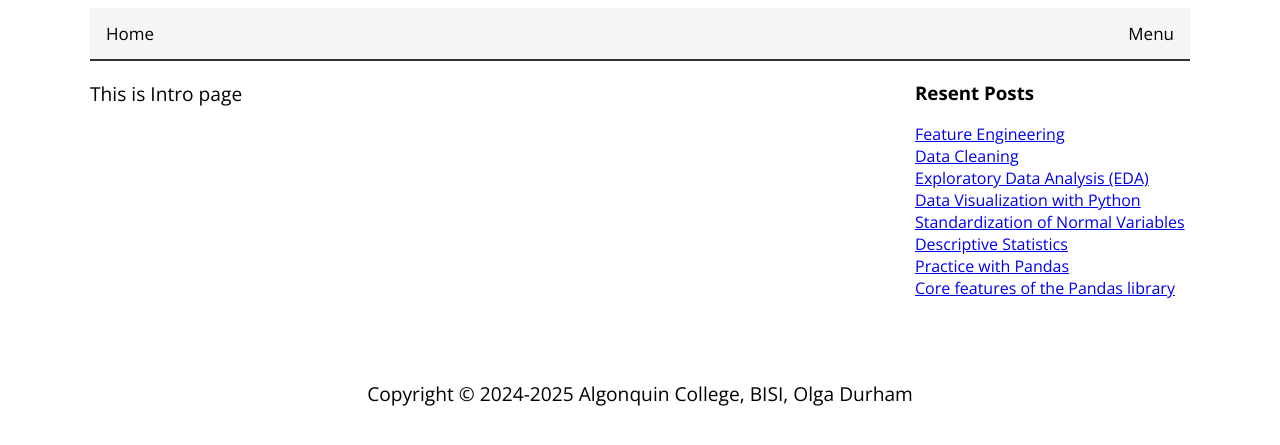
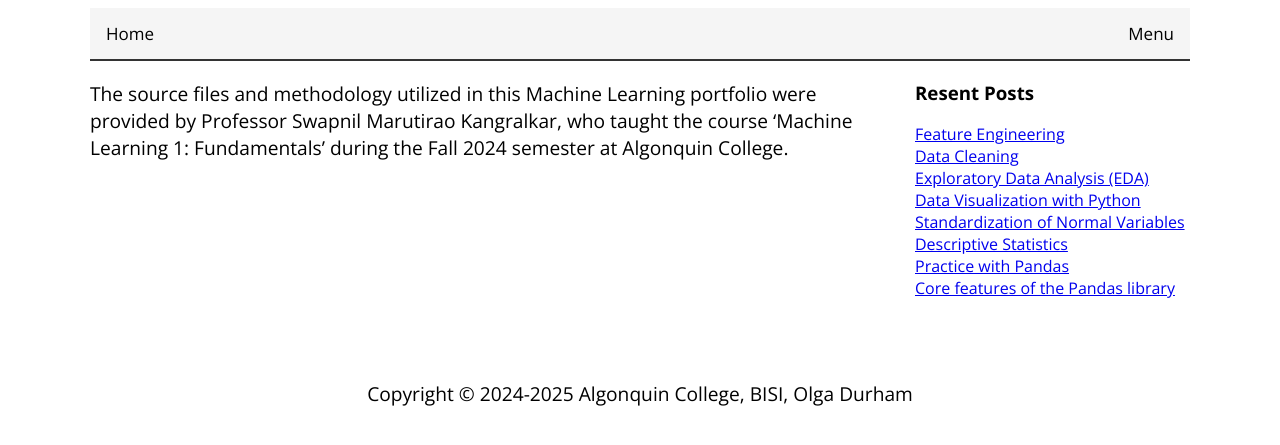
Before and after one commit to shap0011/ml_portfolio, a Jekyll site: the page built from intro.md, in a window 1280 px wide. Shown: the top 445 px of the page. Built offline with Jekyll 4.4.1, drawn with Linux system fonts in a browser that asks for light colours.

Commit message:
Adds contend to intro.mdfile

```diff
--- a/intro.md
+++ b/intro.md
@@ -4,4 +4,4 @@ title: Intro
 permalink: /intro.html
 ---
 
-This is Intro page
+The source files and methodology utilized in this Machine Learning portfolio were provided by Professor Swapnil Marutirao Kangralkar, who taught the course 'Machine Learning 1: Fundamentals' during the Fall 2024 semester at Algonquin College.
```
